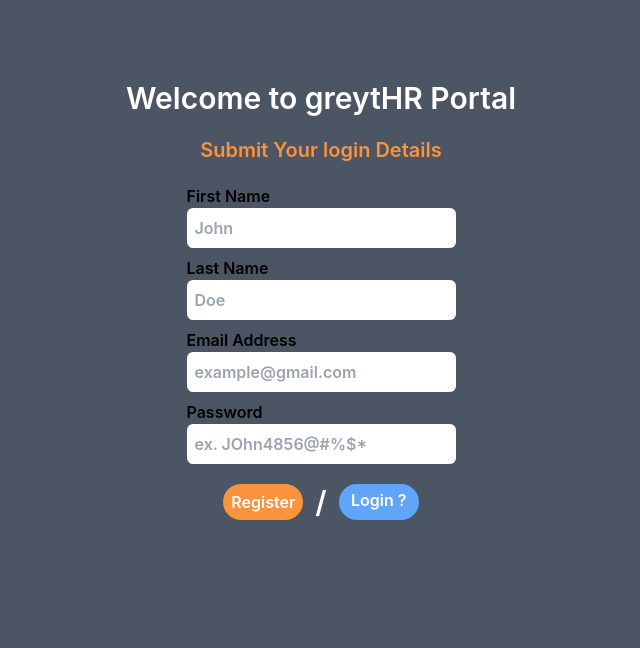
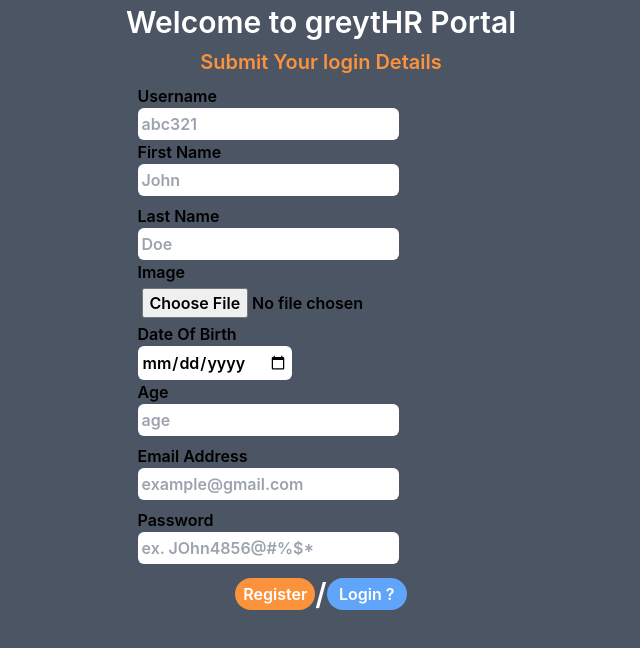
Before and after one commit to ABNjain/greytHR, a React (Create React App) app in the folder frontend/: page / in a window 1280 px wide. Shown: the top 648 px of the page, without its empty margins (319-959 px from the left). Built offline with nearby package versions, Linux system fonts and the light colour scheme.

Commit message:
add validation on registration form

```diff
--- a/frontend/src/components/LoginPage.jsx
+++ b/frontend/src/components/LoginPage.jsx
@@ -1,4 +1,4 @@
-import React, {useState} from 'react';
+import React, { useState } from 'react';
 
 function LoginPage() {
   const [email, setEmail] = useState('');
@@ -21,19 +21,18 @@
             <p className='text-xl text-orange-400'>Submit Your login Details</p>
             <div className="details mt-5">
 
-            <h3 className='mt-2'>Enter Your Username</h3>
+              <h3 className='mt-2'>Enter Your Email</h3>
               <input className='p-2 rounded-md' type="email" value={email} onChange={(e) => setEmail(e.target.value)}
                 required id="" placeholder='Name or email' />
               <h3 className='mt-2'>Password</h3>
-            <input className='p-2 rounded-md' type="password" value={password}  onChange={(e) => setPassword(e.target.value)}
+              <input className='p-2 rounded-md' type="password" value={password} onChange={(e) => setPassword(e.target.value)}
                 required id="pass" placeholder='ex. JOhn4856@#%$*' />
 
             </div>
             <div className="buttons mt-5 flex gap-3">
               <button type='submit' className='btn border-1 rounded-full p-1 w-20 bg-orange-400 text-white'>Login</button>
               <div className='text-3xl text-white' >/</div>
-            <button type='submit' href="/RegisterPage" className='btn border-1 rounded-full p-1 w-20 bg-blue-400 text-white'>Register ?</button>
-
+              <a href="/LoginPage" className='btn border-1 rounded-full p-1 w-20 bg-blue-400 text-white text-center'>Register ?</a>
 
             </div>
 
--- a/frontend/src/components/RegisterPage.jsx
+++ b/frontend/src/components/RegisterPage.jsx
@@ -1,39 +1,44 @@
 import React, { useState } from 'react';
 
 function RegisterPage() {
+  const [username, setUserName] = useState('');
   const [firstName, setFirstName] = useState('');
   const [lastName, setLastName] = useState('');
+  const [userimage, setUserImage] = useState(null); // Changed to null to handle file input correctly
+  const [dob, setDob] = useState('');
+  const [age, setAge] = useState('');
   const [email, setEmail] = useState('');
   const [password, setPassword] = useState('');
+  const [errors, setErrors] = useState({});
 
-  const handleSubmit = async (e) => {
+  const validate = () => {
+    const newErrors = {};
+    if (!username) newErrors.username = 'Username is required';
+    if (!firstName) newErrors.firstName = 'First Name is required';
+    if (!lastName) newErrors.lastName = 'Last Name is required';
+    if (!userimage) newErrors.userimage = 'User image is required';
+    if (!dob) newErrors.dob = 'Date of Birth is required';
+    if (!age || isNaN(age) || age <= 0) newErrors.age = 'Valid Age is required';
+    if (!email) newErrors.email = 'Email is required';
+    if (!password) newErrors.password = 'Password is required';
+    return newErrors;
+  };
+
+  const handleSubmit = (e) => {
     e.preventDefault();
-    const userData = {
-      firstName: firstName,
-      lastName: lastName,
-      email: email,
-      password: password
-    };
-
-    try {
-      const response = await fetch('http://localhost:3004/auth/user/register', {
-        method: 'POST',
-        headers: {
-          'Content-Type': 'application/json'
-        },
-        body: JSON.stringify(userData)
-      });
-
-      if (response.ok) {
-        console.log('Registration successful!');
-        // Handle successful registration, such as redirecting to another page
-      } else {
-        console.error('Registration failed:', response.statusText);
-        // Handle registration failure, display error message or retry registration
-      }
-    } catch (error) {
-      console.error('Error registering user:', error);
-      // Handle unexpected errors, display error message or retry registration
+    const formErrors = validate();
+    if (Object.keys(formErrors).length === 0) {
+      console.log('User Name:', username);
+      console.log('First Name:', firstName);
+      console.log('Last Name:', lastName);
+      console.log('User Image:', userimage);
+      console.log('User DOB:', dob);
+      console.log('User Age:', age);
+      console.log('Email:', email);
+      console.log('Password:', password);
+      // You can add more logic here if you want to handle the form submission further
+    } else {
+      setErrors(formErrors);
     }
   };
 
@@ -41,31 +46,100 @@
     <>
       <div className="loginpage bg-gray-600 h-screen text-black font-semibold">
         <form className="form" onSubmit={handleSubmit}>
-          <h1 className='pt-20 text-3xl text-white'>Welcome to greytHR Portal</h1>
-          <div className='flex flex-col mt-5 items-center'>
+          <h1 className='pt-1 text-3xl text-white'>Welcome to greytHR Portal</h1>
+          <div className='flex flex-col mt-2 items-center'>
             <p className='text-xl text-orange-400'>Submit Your login Details</p>
-            <div className="details mt-5">
+            <div className="details mt-2">
+              <h3>Username</h3>
+              <input
+                className='p-1 rounded-md'
+                type="text"
+                value={username}
+                onChange={(e) => setUserName(e.target.value)}
+                required
+                placeholder='abc321'
+              />
+              {errors.username && <p className="text-red-500">{errors.username}</p>}
               <h3>First Name</h3>
-              <input className='p-2 rounded-md' type="text" value={firstName}
+              <input
+                className='p-1 rounded-md'
+                type="text"
+                value={firstName}
                 onChange={(e) => setFirstName(e.target.value)}
-                required placeholder='John' />
+                required
+                placeholder='John'
+              />
+              {errors.firstName && <p className="text-red-500">{errors.firstName}</p>}
               <h3 className='mt-2'>Last Name</h3>
-              <input className='p-2 rounded-md' type="text" value={lastName}
+              <input
+                className='p-1 rounded-md'
+                type="text"
+                value={lastName}
                 onChange={(e) => setLastName(e.target.value)}
-                required placeholder='Doe' />
+                required
+                placeholder='Doe'
+              />
+              {errors.lastName && <p className="text-red-500">{errors.lastName}</p>}
+              <h3>Image</h3>
+              <input
+                className='p-1 rounded-md'
+                type="file"
+                onChange={(e) => setUserImage(e.target.files[0])}
+                required
+              />
+              {errors.userimage && <p className="text-red-500">{errors.userimage}</p>}
+              <h3>Date Of Birth</h3>
+              <input
+                className='p-1 rounded-md'
+                type="date"
+                value={dob}
+                onChange={(e) => setDob(e.target.value)}
+                required
+              />
+              {errors.dob && <p className="text-red-500">{errors.dob}</p>}
+              <h3>Age</h3>
+              <input
+                className='p-1 rounded-md'
+                type="number"
+                value={age}
+                onChange={(e) => setAge(e.target.value)}
+                required
+                placeholder='age'
+              />
+              {errors.age && <p className="text-red-500">{errors.age}</p>}
               <h3 className='mt-2'>Email Address</h3>
-              <input className='p-2 rounded-md' type="email" value={email}
+              <input
+                className='p-1 rounded-md'
+                type="email"
+                value={email}
                 onChange={(e) => setEmail(e.target.value)}
-                required placeholder='example@gmail.com' />
+                required
+                placeholder='example@gmail.com'
+              />
+              {errors.email && <p className="text-red-500">{errors.email}</p>}
               <h3 className='mt-2'>Password</h3>
-              <input className='p-2 rounded-md' type="password" value={password}
+              <input
+                className='p-1 rounded-md'
+                type="password"
+                value={password}
                 onChange={(e) => setPassword(e.target.value)}
-                required placeholder='ex. JOhn4856@#%$*' />
+                required
+                placeholder='ex. JOhn4856@#%$*'
+              />
+              {errors.password && <p className="text-red-500">{errors.password}</p>}
             </div>
-            <div className="buttons mt-5 flex gap-3">
-              <button type='submit' value="Create User" className='btn border-1 rounded-full p-1 w-20 bg-orange-400 text-white'>Register</button>
+            <div className="buttons mt-3 flex items-center">
+              <button
+                type='submit'
+                value="Create User"
+                className='btn border-1 rounded-full p-1 w-20 bg-orange-400 text-white'
+              >
+                Register
+              </button>
               <div className='text-3xl text-white'>/</div>
-              <a href="/LoginPage" className='btn border-1 rounded-full p-1 w-20 bg-blue-400 text-white text-center'>Login ?</a>
+              <a href="/LoginPage" className='btn border-1 rounded-full p-1 w-20 bg-blue-400 text-white text-center'>
+                Login ?
+              </a>
             </div>
           </div>
         </form>
--- a/package.json
+++ b/package.json
@@ -13,7 +13,7 @@
   "license": "ISC",
   "devDependencies": {
     "concurrently": "^8.2.2",
-    "nodemon": "^3.1.0"
+    "nodemon": "^3.1.1"
   },
   "dependencies": {
     "bootstrap": "^5.3.3",
```
Also changed, not shown: 2 other files (tests, documents, lock files or other folders). Lines whose indentation alone changed are shown as unchanged.
